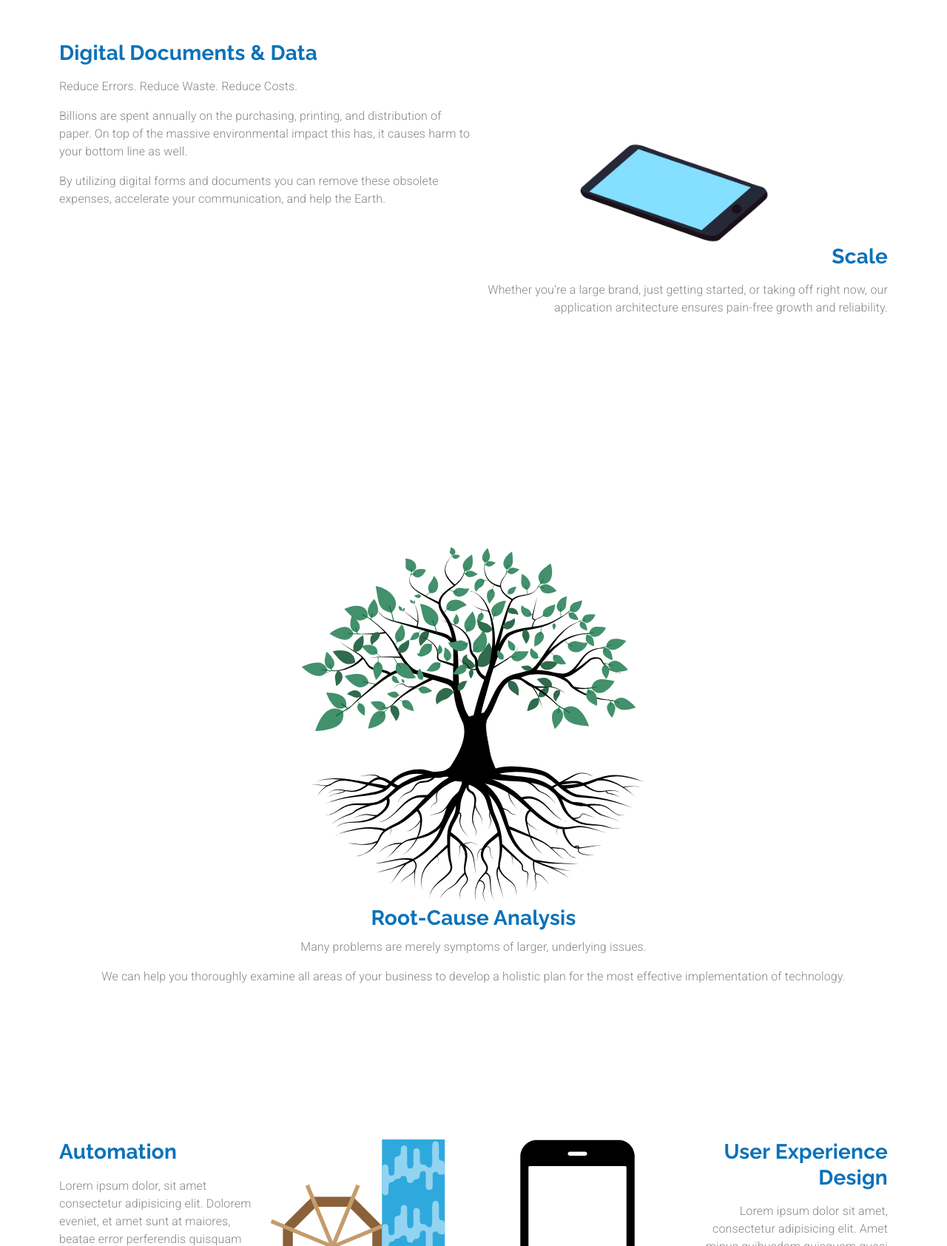
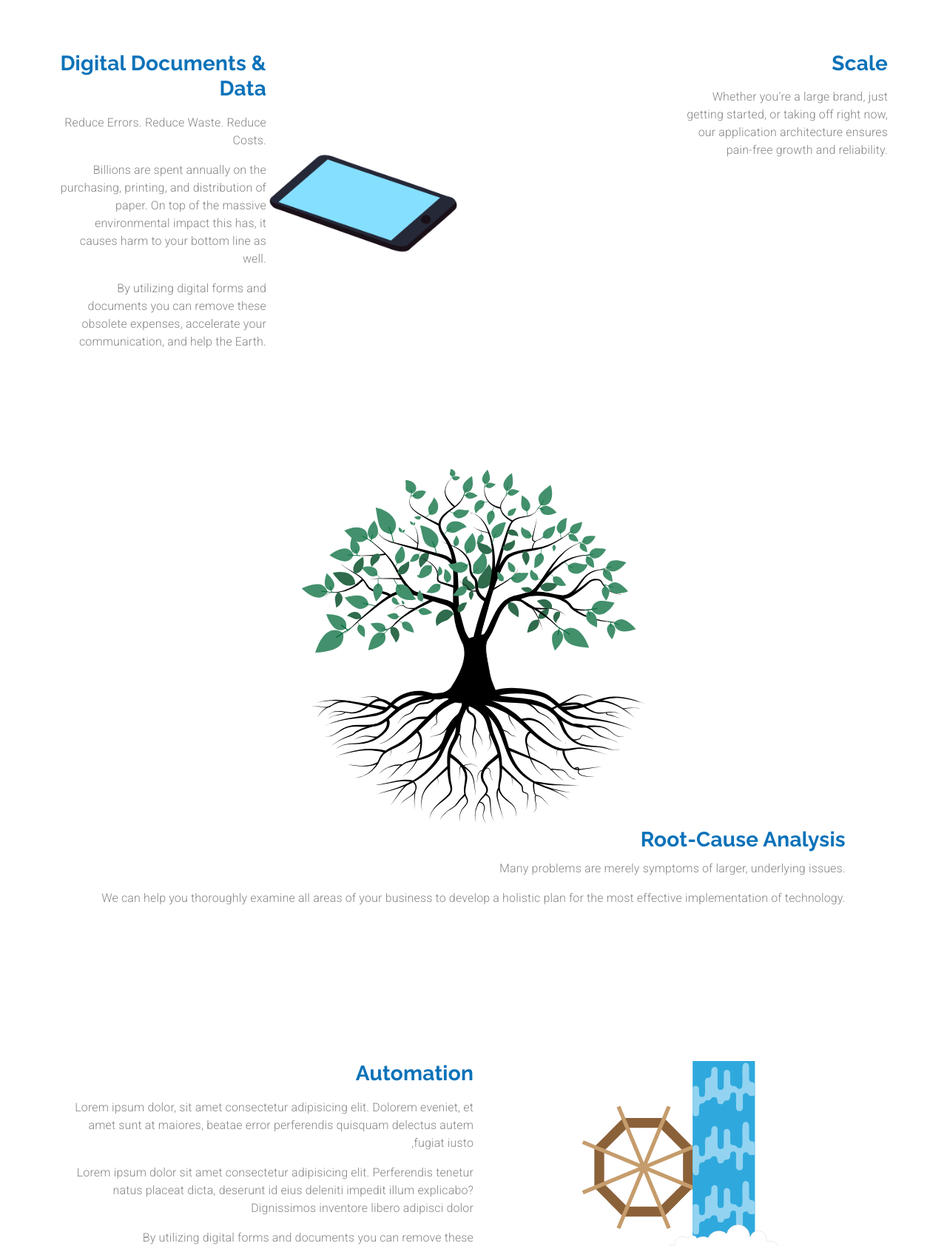
Before and after one commit to atenaaa/material-app, a React (Create React App) app: page /customsoftware in a window 1280 px wide. Shown: the part 1116-2800 px from the top of the page at 74% size. Built offline with nearby package versions, Linux system fonts and the light colour scheme.

Commit message:
refactor : responsive customSoftware page and Website

```diff
--- a/src/CustomSoftware.jsx
+++ b/src/CustomSoftware.jsx
@@ -85,6 +85,7 @@ export default function CustomSoftware({ setSelectedIndex }) {
   const classes = useStyle()
   const theme = useTheme();
   const matchesMD = useMediaQuery(theme.breakpoints.down("md"));
+  const matchesSM =useMediaQuery(theme.breakpoints.down("sm"))
 
 
 
@@ -181,7 +182,7 @@ export default function CustomSoftware({ setSelectedIndex }) {
 
           <Grid item container direction="column" md style={{ maxWidth: "40em", textAlign: "center" }}>
             <Grid item >
-              <Typography variant="h4">
+              <Typography variant="h4" style={{marginBottom:"0.5em"}} >
                 Save Energy
               </Typography>
               <Grid item >
@@ -191,8 +192,8 @@ export default function CustomSoftware({ setSelectedIndex }) {
           </Grid>
           {/* 2 */}
           <Grid item container direction="column" md style={{ maxWidth: "40em", textAlign: "center" }}>
-            <Grid item >
-              <Typography variant="h4">
+            <Grid item style={{marginBottom:matchesMD?"10em":0,marginTop:matchesMD?"10em":0}}>
+              <Typography variant="h4" style={{marginBottom:"0.5em" }}>
                 Save Time
               </Typography>
               <Grid item >
@@ -203,7 +204,7 @@ export default function CustomSoftware({ setSelectedIndex }) {
           {/* 3 */}
           <Grid item container direction="column" md style={{ maxWidth: "40em", textAlign: "center" }}>
             <Grid item >
-              <Typography variant="h4">
+              <Typography variant="h4"style={{marginBottom: "0.5em" }}>
                 Save Mony
               </Typography>
               <Grid item >
@@ -215,29 +216,29 @@ export default function CustomSoftware({ setSelectedIndex }) {
         </Grid>
         <Grid item container
         alignItems={matchesMD ?"center":undefined}
-        direction={matchesMD?"row":"column" }
-        justifyContent="space-between">
-          <Grid item container className={classes.itemContainer} md>
+        direction={matchesMD?"column":"row" }
+        justifyContent="space-around">
+          <Grid item container className={classes.itemContainer} style={{marginBottom:matchesMD?"15em":0}} md>
             <Grid item container direction="column" md>
               <Grid item>
-                <Typography variant="h4" paragraph>
+                <Typography variant="h4" paragraph  align={matchesSM ? "center" : "right"}>
                   Digital Documents & Data
                 </Typography>
               </Grid>
               <Grid item >
-                <Typography variant="body1" paragraph>
+                <Typography variant="body1" paragraph align={matchesSM ? "center" : "right"}>
                   Reduce Errors. Reduce Waste. Reduce Costs.
                 </Typography>
               </Grid>
               <Grid item >
-                <Typography variant="body1" paragraph>
+                <Typography variant="body1" paragraph  align={matchesSM ? "center" : "right"}>
                   Billions are spent annually on the purchasing, printing, and
                   distribution of paper. On top of the massive environmental
                   impact this has, it causes harm to your bottom line as well.
                 </Typography>
               </Grid>
               <Grid item >
-                <Typography variant="body1">
+                <Typography variant="body1"  align={matchesSM ? "center" : "right"}>
                   By utilizing digital forms and documents you can remove these
                   obsolete expenses, accelerate your communication, and help the
                   Earth.
@@ -248,7 +249,8 @@ export default function CustomSoftware({ setSelectedIndex }) {
               <Lottie options={documentsOptions} isStopped style={{ maxHeight: 275, maxWidth: 275, minHeight: 250 }} />
             </Grid>
           </Grid>
-          <Grid item container className={classes.itemContainer} md>
+          <Grid item container className={classes.itemContainer} md
+          direction={matchesMD ? "column" : " row"}>
             <Grid item md>
               <Lottie options={scaleOptions}
                 isStopped={true}
@@ -256,13 +258,13 @@ export default function CustomSoftware({ setSelectedIndex }) {
             </Grid>
             <Grid item container direction="column" md>
               <Grid item>
-                <Typography variant="h4" paragraph align="right" >
+                <Typography variant="h4" paragraph align={matchesSM ? "center" : "right"}>
                   Scale
                 </Typography>
               </Grid>
               <Typography
                 variant="body1"
-                paragraph align="right" >
+                paragraph align={matchesSM ? "center" : "right"} >
                 Whether you’re a large brand, just getting started, or taking
                 off right now, our application architecture ensures pain-free
                 growth and reliability.
@@ -280,7 +282,7 @@ export default function CustomSoftware({ setSelectedIndex }) {
         style={{ marginBottom: "10em" }}
         className={classes.rowContainer}
       >
-        <Grid item container direction="column" alignItems="center">
+        <Grid  item container direction="column" alignItems="center">
           <Grid item>
             <img
               src={roots}
@@ -289,13 +291,13 @@ export default function CustomSoftware({ setSelectedIndex }) {
             />
           </Grid>
           <Grid item className={classes.itemContainer}>
-            <Typography variant="h4" align="center" gutterBottom>
+            <Typography variant="h4" align={matchesMD ? "center" : "right"} gutterBottom>
               Root-Cause Analysis
             </Typography>
-            <Typography variant="body1" align="center" paragraph>
+            <Typography variant="body1" align={matchesMD ? "center" : "right"} paragraph>
               Many problems are merely symptoms of larger, underlying issues.
             </Typography>
-            <Typography variant="body1" align="center" paragraph>
+            <Typography variant="body1" align={matchesMD ? "center" : "right"} paragraph>
               We can help you thoroughly examine all areas of your business to
               develop a holistic plan for the most effective implementation of
               technology.
@@ -309,84 +311,76 @@ export default function CustomSoftware({ setSelectedIndex }) {
         item
         container
         alignItems={matchesMD ? "center" : undefined}
-        direction={matchesMD ? "column" : "row"}
-        justify="space-between"
-        style={{ marginBottom: "15em" }}
+        direction={matchesMD ? "row" : "column"}
+        justifyContent="space-around"
+        style={{ marginBottom: "10em" }}
         className={classes.mainContainer}
       >
-        <Grid item container   alignItems={matchesMD ?"center":undefined}
-        direction={matchesMD?"column":"row" } justifyContent="space-between">
-          <Grid item container className={classes.itemContainer} md>
+
+          <Grid item container
+          style={{marginBottom:matchesMD?"15em":0, justifyContent:matchesMD?"center":undefined,}}
+          className={classes.itemContainer} md dir='rtl'>
+
+         <Grid item md>
+            <Lottie
+              options={automationOptions}
+              isStopped={true}
+              style={{ maxHeight: 290, maxWidth: 280 ,marginBottom:matchesMD?"5em":0}}
+            />
+          </Grid>
             <Grid item container direction="column" md>
               <Grid item>
-                <Typography variant="h4" paragraph>
+                <Typography variant="h4" paragraph align={matchesMD ? "center" : "right"}>
                 Automation
                 </Typography>
               </Grid>
               <Grid item >
-                <Typography variant="body1" paragraph>
+                <Typography variant="body1" paragraph align={matchesSM ? "center" : "right"}>
                   Lorem ipsum dolor, sit amet consectetur adipisicing elit. Dolorem eveniet,
                   et amet sunt at maiores, beatae error perferendis quisquam delectus autem fugiat iusto,
                 </Typography>
               </Grid>
               <Grid item >
-                <Typography variant="body1" paragraph>
+                <Typography variant="body1" paragraph align={matchesSM ? "center" : "right"}>
            Lorem ipsum dolor sit amet consectetur adipisicing elit. Perferendis tenetur natus placeat dicta,
            deserunt id eius deleniti impedit illum explicabo? Dignissimos inventore libero adipisci dolor
                 </Typography>
               </Grid>
               <Grid item >
-                <Typography variant="body1">
+                <Typography variant="body1" align={matchesSM ? "center" : "right"}>
                   By utilizing digital forms and documents you can remove these
 
                 </Typography>
               </Grid>
             </Grid>
-            <Grid item md>
-            <Lottie
-              options={automationOptions}
-              isStopped={true}
-              style={{ maxHeight: 290, maxWidth: 280 }}
-            />
+
           </Grid>
-          </Grid>
-          <Grid item container className={classes.itemContainer} md>
-            <Grid item md>
+          <Grid item container className={classes.itemContainer} md  justifyContent={matchesMD?"center":undefined}>
+            <Grid item md  >
               <Lottie options={uxOptions}
                 isStopped={true}
-                style={{ maxHeight: 310, maxWidth: 155 }} />
+                style={{ maxHeight: 310, maxWidth: 155 ,marginBottom:matchesMD?"5em":0 }} />
             </Grid>
             <Grid item container direction="column" md>
               <Grid item>
-                <Typography variant="h4" paragraph align="right" >
+                <Typography variant="h4" paragraph align={matchesMD ? "center" : "right"} >
                  User Experience Design
                 </Typography>
               </Grid>
               <Typography
                 variant="body1"
-                paragraph align="right" >
+                paragraph align={matchesSM ? "center" : "right"} >
                Lorem ipsum dolor sit amet, consectetur adipisicing elit.
                 Amet minus quibusdam quisquam quasi necessitatibus fugit excepturi commodi culpa veniam placeat?
                Maiores laboriosam voluptatem ea quasi harum aspernatur consectetur at consequatur!
               </Typography>
-
             </Grid>
 
-          </Grid>
         </Grid>
         </Grid>
-
-
-
-
-
       <Grid item>
         <CallToAction />
       </Grid>
-
-
-
-
     </Grid>
 
   )
--- a/src/components/ui/Websites.jsx
+++ b/src/components/ui/Websites.jsx
@@ -1,10 +1,12 @@
+
 import { Grid } from "@mui/material";
 import { Typography } from "@mui/material";
 import { useMediaQuery } from "@mui/material";
 import IconButton from "@mui/material/IconButton";
 import { makeStyles, useTheme } from "@mui/styles";
 import { Link } from "react-router-dom";
-import React from "react";
+import { Hidden } from "@mui/material";
+
 
 import backArrow from "../../assets/backArrow.svg"
 import forwardArrow from "../../assets/forwardArrow.svg"
@@ -33,8 +35,8 @@ const useStyle = makeStyles((theme) => ({
       paddingRight: "1.5em",
     }
   },
-  paragraphContainer:{
-    maxWidth:"30em"
+  paragraphContainer: {
+    maxWidth: "30em"
   }
 }))
 
@@ -56,7 +58,7 @@ function Websites({ setSelectedIndex }) {
         className={classes.mainContainer}
 
       >
-
+        <Hidden mdDown>
          <Grid
           item
           className={classes.arrowContainer}
@@ -71,6 +73,7 @@ function Websites({ setSelectedIndex }) {
             <img src={backArrow} alt="Back to ios android Page" />
           </IconButton>
         </Grid>
+        </Hidden>
 
         <Grid item container direction="column" className={classes.heading}>
           <Grid item>
@@ -118,6 +121,7 @@ function Websites({ setSelectedIndex }) {
             </Typography>
           </Grid>
         </Grid>
+        <Hidden mdDown>
 
         <Grid item className={classes.arrowContainer}>
           <IconButton
@@ -132,11 +136,13 @@ function Websites({ setSelectedIndex }) {
             />
           </IconButton>
         </Grid>
+        </Hidden>
+
       </Grid>
       <Grid item container
-      direction={matchesSM?"column":"row"}
+        direction={matchesSM ? "column" : "row"}
         alignItems="center"
-       style={{marginTop:'12em'}}
+        style={{ marginTop: '12em' }}
         className={classes.rowContainer}
       >
         <Grid item >
@@ -145,12 +151,12 @@ function Websites({ setSelectedIndex }) {
               <Typography variant="h4" gutterBottom>Analiytes</Typography>
             </Grid>
             <Grid item >
-             <img src={analytics} alt="" style={{marginLeft:"-2.75em"}}/>
+              <img src={analytics} alt="" style={{ marginLeft: "-2.75em" }} />
             </Grid>
           </Grid>
         </Grid>
-        <Grid item  className={classes.paragraphContainer}>
-            <Typography variant="body1" align={matchesSM ? "center":undefined}>
+        <Grid item className={classes.paragraphContainer}>
+          <Typography variant="body1" align={matchesSM ? "center" : undefined}>
             Lorem ipsum dolor sit amet consectetur adipisicing elit.
             Maiores minus, nam voluptatum molestiae libero modi ipsam tempore,
             ullam explicabo vitae nesciunt enim. Hic facere saepe earum,
@@ -160,10 +166,10 @@ function Websites({ setSelectedIndex }) {
       </Grid>
 
       <Grid item container
-         direction={matchesSM?"column":"row"}
+        direction={matchesSM ? "column" : "row"}
         alignItems="center"
         justifyContent="flex-end"
-       style={{marginTop:'15em', marginBottom:"15em"}}
+        style={{ marginTop: '15em', marginBottom: "15em" }}
         className={classes.rowContainer}>
         <Grid item >
           <Grid container direction="column">
@@ -171,16 +177,16 @@ function Websites({ setSelectedIndex }) {
               <Typography variant="h4" gutterBottom alignItems="center">E-Commerce</Typography>
             </Grid>
             <Grid item >
-             <img src={ecommerce} alt="ecommerce" style={{marginLeft:"-2.75em"}}/>
+              <img src={ecommerce} alt="ecommerce" style={{ marginLeft: "-2.75em" }} />
             </Grid>
           </Grid>
         </Grid>
-        <Grid item  style={{marginLeft:"1em"}}
+        <Grid item style={{ marginLeft: "1em" }}
           className={classes.paragraphContainer}>
-            <Typography variant="body1" paragraph align={matchesSM ? "center":undefined}>
+          <Typography variant="body1" paragraph align={matchesSM ? "center" : undefined}>
             Lorem ipsum dolor sit amet consectetur adipisicing elit.
           </Typography>
-            <Typography variant="body1" paragraph align={matchesSM ? "center":undefined}>
+          <Typography variant="body1" paragraph align={matchesSM ? "center" : undefined}>
             Lorem ipsum dolor sit, amet consectetur adipisicing elit.
             Quod similique laborum tempore deleniti nostrum aut reiciendis molestiae itaque
 
@@ -190,7 +196,7 @@ function Websites({ setSelectedIndex }) {
 
 
       <Grid item container
-        direction={matchesSM?"column":"row"}
+        direction={matchesSM ? "column" : "row"}
         alignItems="center" className={classes.rowContainer}>
         <Grid item >
           <Grid container direction="column">
@@ -198,13 +204,13 @@ function Websites({ setSelectedIndex }) {
               <Typography variant="h4" gutterBottom alignItems="center">OutReach</Typography>
             </Grid>
             <Grid item >
-             <img src={outReach} alt="megaphone" style={{marginLeft:"-2.75em"}}/>
+              <img src={outReach} alt="megaphone" style={{ marginLeft: "-2.75em" }} />
             </Grid>
           </Grid>
         </Grid>
-        <Grid item style={{marginLeft:"1em"}}
+        <Grid item style={{ marginLeft: "1em" }}
           className={classes.paragraphContainer}>
-            <Typography variant="body1" align={matchesSM ? "center":undefined}>
+          <Typography variant="body1" align={matchesSM ? "center" : undefined}>
             Lorem ipsum dolor sit amet consectetur adipisicing elit.
             Maiores minus, nam voluptatum molestiae libero modi ipsam tempore,
             ullam explicabo vitae nesciunt enim. Hic facere saepe earum,
@@ -214,32 +220,32 @@ function Websites({ setSelectedIndex }) {
       </Grid>
 
       <Grid item container
-        direction={matchesSM?"column":"row"}
-        style={{marginTop:'15em', marginBottom:"15em"}}
+        direction={matchesSM ? "column" : "row"}
+        style={{ marginTop: '15em', marginBottom: "15em" }}
         alignItems="center"
         justifyContent="flex-end"
         className={classes.rowContainer}>
         <Grid item >
           <Grid container direction="column">
             <Grid item >
-            <Typography variant="h4" gutterBottom alignItems="center">Search Engine <br/>Obtimization
+              <Typography variant="h4" gutterBottom alignItems="center">Search Engine <br />Obtimization
               </Typography>
             </Grid>
             <Grid item >
-             <img src={seo} alt="website sending" style={{marginLeft:"-2.75em"}}/>
+              <img src={seo} alt="website sending" style={{ marginLeft: "-2.75em" }} />
             </Grid>
           </Grid>
         </Grid>
-        <Grid item  style={{marginLeft:"1em"}}
+        <Grid item style={{ marginLeft: "1em" }}
           className={classes.paragraphContainer}>
-        <Typography variant="body1" paragraph align={matchesSM ? "center":undefined}>
+          <Typography variant="body1" paragraph align={matchesSM ? "center" : undefined}>
             Lorem ipsum dolor sit amet consectetur adipisicing elit. Iusto ipsum aspernatur dolor error sint deleniti in, enim reprehenderit,
 
           </Typography>
-            <Typography variant="body1" paragraph align={matchesSM ? "center":undefined}>
+          <Typography variant="body1" paragraph align={matchesSM ? "center" : undefined}>
             Lorem ipsum dolor sit amet consectetur adipisicing elit.
           </Typography>
-            <Typography variant="body1" paragraph align={matchesSM ? "center":undefined}>
+          <Typography variant="body1" paragraph align={matchesSM ? "center" : undefined}>
             Lorem ipsum dolor sit amet consectetur adipisicing elit. Iusto ipsum aspernatur dolor error sint deleniti in, enim reprehenderit,
           </Typography>
         </Grid>
```
Lines whose indentation alone changed are shown as unchanged.
